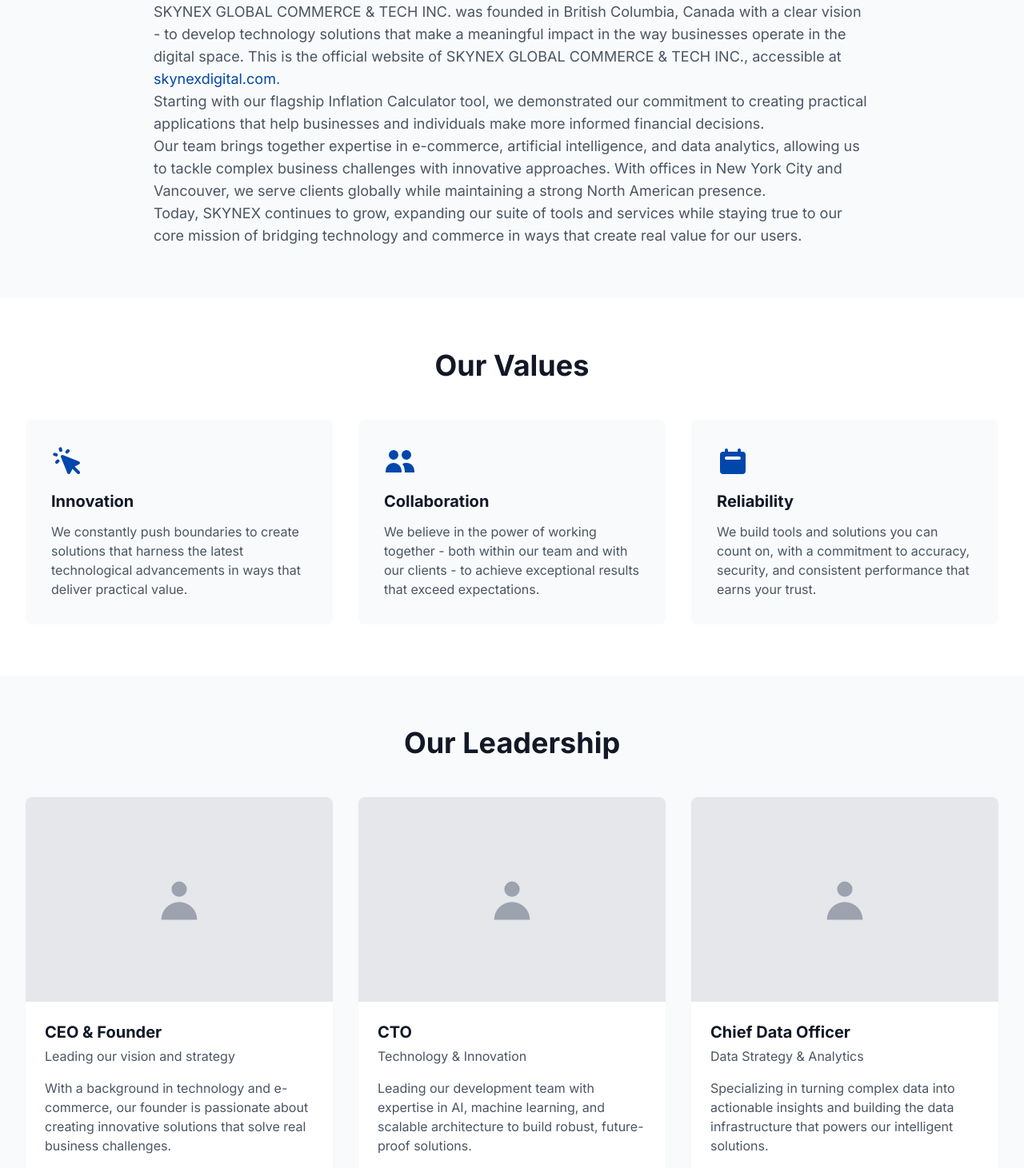
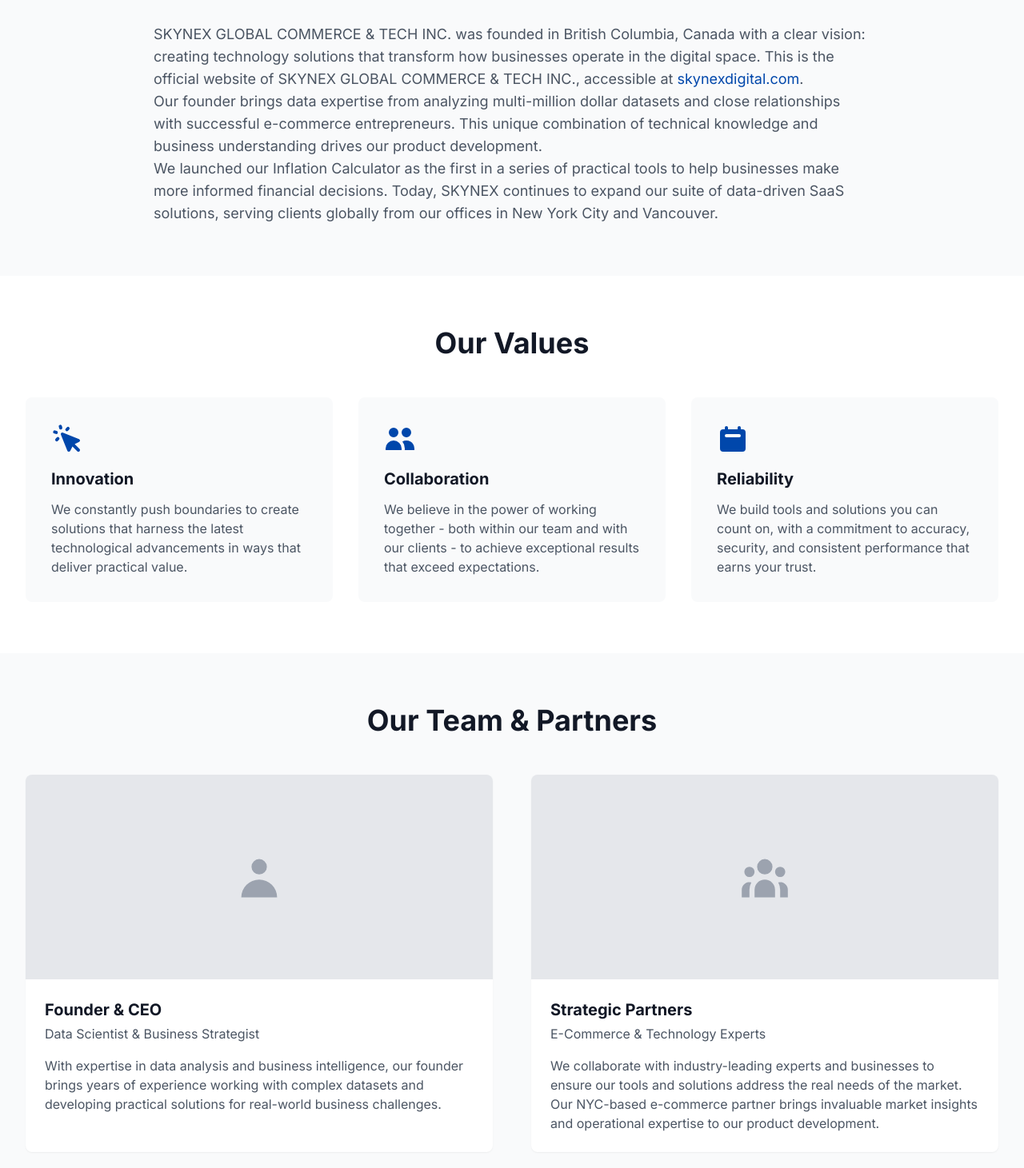
Before and after one commit to Leo309/Skynex-Website, a Next.js app: page /about in a window 1280 px wide. Shown: the part 949-2410 px from the top of the page at 80% size. Built offline with nearby package versions, Linux system fonts and the light colour scheme.

Commit message:
Update format and layout

```diff
--- a/app/(routes)/about/page.tsx
+++ b/app/(routes)/about/page.tsx
@@ -15,7 +15,7 @@
           <div className="max-w-3xl mx-auto text-center">
             <h1 className="heading-xl mb-6">About SKYNEX</h1>
             <p className="text-xl text-gray-300">
-              Building innovative digital commerce solutions and AI tools for the global market.
+              Creating intelligent, data-driven tools to power better business decisions worldwide.
             </p>
           </div>
         </div>
@@ -28,9 +28,8 @@
             <div>
               <h2 className="heading-md mb-6 text-skynex-blue dark:text-skynex-accent">Our Mission</h2>
               <p className="text-lg text-gray-700 dark:text-gray-300 mb-6">
-                At SKYNEX, our mission is to bridge the gap between cutting-edge technology and practical business applications.
-                We're committed to developing innovative solutions that empower businesses to thrive in an increasingly
-                digital economy.
+                At SKYNEX, our mission is to transform complex data into intuitive, actionable tools that businesses can rely on.
+                We're committed to developing powerful SaaS solutions that democratize access to sophisticated analytical capabilities.
               </p>
               <p className="text-lg text-gray-700 dark:text-gray-300">
                 We believe that powerful technology should be accessible, understandable, and beneficial for
@@ -59,22 +58,13 @@
           <div className="max-w-4xl mx-auto">
             <div className="prose prose-lg dark:prose-invert mx-auto">
               <p>
-                SKYNEX GLOBAL COMMERCE & TECH INC. was founded in British Columbia, Canada with a clear vision - to develop
-                technology solutions that make a meaningful impact in the way businesses operate in the digital space.
-                This is the official website of SKYNEX GLOBAL COMMERCE & TECH INC., accessible at <a href="https://skynexdigital.com" className="text-skynex-blue dark:text-skynex-accent hover:underline">skynexdigital.com</a>.
+                SKYNEX GLOBAL COMMERCE & TECH INC. was founded in British Columbia, Canada with a clear vision: creating technology solutions that transform how businesses operate in the digital space. This is the official website of SKYNEX GLOBAL COMMERCE & TECH INC., accessible at <a href="https://skynexdigital.com" className="text-skynex-blue dark:text-skynex-accent hover:underline">skynexdigital.com</a>.
               </p>
               <p>
-                Starting with our flagship Inflation Calculator tool, we demonstrated our commitment to creating
-                practical applications that help businesses and individuals make more informed financial decisions.
+                Our founder brings data expertise from analyzing multi-million dollar datasets and close relationships with successful e-commerce entrepreneurs. This unique combination of technical knowledge and business understanding drives our product development.
               </p>
               <p>
-                Our team brings together expertise in e-commerce, artificial intelligence, and data analytics, allowing
-                us to tackle complex business challenges with innovative approaches. With offices in New York City and
-                Vancouver, we serve clients globally while maintaining a strong North American presence.
-              </p>
-              <p>
-                Today, SKYNEX continues to grow, expanding our suite of tools and services while staying true to our
-                core mission of bridging technology and commerce in ways that create real value for our users.
+                We launched our Inflation Calculator as the first in a series of practical tools to help businesses make more informed financial decisions. Today, SKYNEX continues to expand our suite of data-driven SaaS solutions, serving clients globally from our offices in New York City and Vancouver.
               </p>
             </div>
           </div>
@@ -126,11 +116,11 @@
         </div>
       </section>
 
-      {/* Team Section - Placeholder for future team members */}
+      {/* Team Section */}
       <section className="py-16 bg-gray-50 dark:bg-gray-800">
         <div className="container-custom">
-          <h2 className="heading-lg mb-12 text-center">Our Leadership</h2>
-          <div className="grid md:grid-cols-3 gap-8">
+          <h2 className="heading-lg mb-12 text-center">Our Team & Partners</h2>
+          <div className="grid md:grid-cols-2 gap-12">
             <div className="bg-white dark:bg-gray-900 rounded-lg overflow-hidden shadow-sm">
               <div className="aspect-w-1 aspect-h-1 bg-gray-200 dark:bg-gray-700">
                 <div className="flex items-center justify-center h-64">
@@ -140,11 +130,11 @@
                 </div>
               </div>
               <div className="p-6">
-                <h3 className="text-xl font-bold mb-1">CEO & Founder</h3>
-                <p className="text-gray-600 dark:text-gray-400 mb-4">Leading our vision and strategy</p>
+                <h3 className="text-xl font-bold mb-1">Founder & CEO</h3>
+                <p className="text-gray-600 dark:text-gray-400 mb-4">Data Scientist & Business Strategist</p>
                 <p className="text-gray-600 dark:text-gray-300">
-                  With a background in technology and e-commerce, our founder is passionate about creating innovative
-                  solutions that solve real business challenges.
+                  With expertise in data analysis and business intelligence, our founder brings years of experience
+                  working with complex datasets and developing practical solutions for real-world business challenges.
                 </p>
               </div>
             </div>
@@ -152,33 +142,17 @@
               <div className="aspect-w-1 aspect-h-1 bg-gray-200 dark:bg-gray-700">
                 <div className="flex items-center justify-center h-64">
                   <svg className="w-16 h-16 text-gray-400" fill="currentColor" viewBox="0 0 20 20" xmlns="http://www.w3.org/2000/svg">
-                    <path fillRule="evenodd" d="M10 9a3 3 0 100-6 3 3 0 000 6zm-7 9a7 7 0 1114 0H3z" clipRule="evenodd" />
+                    <path d="M13 6a3 3 0 11-6 0 3 3 0 016 0zM18 8a2 2 0 11-4 0 2 2 0 014 0zM14 15a4 4 0 00-8 0v3h8v-3zM6 8a2 2 0 11-4 0 2 2 0 014 0zM16 18v-3a5.972 5.972 0 00-.75-2.906A3.005 3.005 0 0119 15v3h-3zM4.75 12.094A5.973 5.973 0 004 15v3H1v-3a3 3 0 013.75-2.906z" />
                   </svg>
                 </div>
               </div>
               <div className="p-6">
-                <h3 className="text-xl font-bold mb-1">CTO</h3>
-                <p className="text-gray-600 dark:text-gray-400 mb-4">Technology & Innovation</p>
+                <h3 className="text-xl font-bold mb-1">Strategic Partners</h3>
+                <p className="text-gray-600 dark:text-gray-400 mb-4">E-Commerce & Technology Experts</p>
                 <p className="text-gray-600 dark:text-gray-300">
-                  Leading our development team with expertise in AI, machine learning, and scalable architecture
-                  to build robust, future-proof solutions.
-                </p>
-              </div>
-            </div>
-            <div className="bg-white dark:bg-gray-900 rounded-lg overflow-hidden shadow-sm">
-              <div className="aspect-w-1 aspect-h-1 bg-gray-200 dark:bg-gray-700">
-                <div className="flex items-center justify-center h-64">
-                  <svg className="w-16 h-16 text-gray-400" fill="currentColor" viewBox="0 0 20 20" xmlns="http://www.w3.org/2000/svg">
-                    <path fillRule="evenodd" d="M10 9a3 3 0 100-6 3 3 0 000 6zm-7 9a7 7 0 1114 0H3z" clipRule="evenodd" />
-                  </svg>
-                </div>
-              </div>
-              <div className="p-6">
-                <h3 className="text-xl font-bold mb-1">Chief Data Officer</h3>
-                <p className="text-gray-600 dark:text-gray-400 mb-4">Data Strategy & Analytics</p>
-                <p className="text-gray-600 dark:text-gray-300">
-                  Specializing in turning complex data into actionable insights and building the data infrastructure
-                  that powers our intelligent solutions.
+                  We collaborate with industry-leading experts and businesses to ensure our tools and solutions
+                  address the real needs of the market. Our NYC-based e-commerce partner brings invaluable
+                  market insights and operational expertise to our product development.
                 </p>
               </div>
             </div>
--- a/app/(routes)/terms/page.tsx
+++ b/app/(routes)/terms/page.tsx
@@ -144,8 +144,3 @@
     </div>
   );
 }
-
-export const metadata = {
-  title: 'Terms of Service | SKYNEX GLOBAL COMMERCE & TECH INC.',
-  description: 'Terms of Service for SKYNEX GLOBAL COMMERCE & TECH INC. Please read these terms before using our website and services.',
-};
--- a/app/(routes)/tools/page.tsx
+++ b/app/(routes)/tools/page.tsx
@@ -2,8 +2,8 @@
 import Link from 'next/link';
 
 export const metadata = {
-  title: 'Digital Tools | SKYNEX GLOBAL COMMERCE & TECH INC.',
-  description: 'Explore our suite of AI-powered tools for e-commerce and business intelligence.',
+  title: 'AI-Powered Tools | SKYNEX GLOBAL COMMERCE & TECH INC.',
+  description: 'Explore our suite of data-driven, AI-powered SaaS tools for financial analytics, business intelligence, and decision support.',
 };
 
 export default function ToolsPage() {
--- a/components/ContactCTA.tsx
+++ b/components/ContactCTA.tsx
@@ -7,8 +7,8 @@
         <div className="max-w-3xl mx-auto text-center">
           <h2 className="heading-lg mb-6">Ready to Transform Your Business?</h2>
           <p className="text-lg mb-8 text-blue-100">
-            Connect with our team to discuss how SKYNEX can help you leverage technology
-            for growth and innovation in today's competitive landscape.
+            Connect with our team to discuss how SKYNEX's data-driven tools and AI solutions
+            can help your business make smarter decisions and achieve greater success.
           </p>
           <div className="flex flex-col sm:flex-row gap-4 justify-center">
             <Link href="/contact" className="bg-white text-blue-700 hover:bg-blue-50 font-bold py-3 px-8 rounded-md transition-colors text-lg">
--- a/components/FeaturedTools.tsx
+++ b/components/FeaturedTools.tsx
@@ -8,8 +8,8 @@
         <div className="text-center mb-12">
           <h2 className="heading-lg mb-4">Our Digital Tools</h2>
           <p className="text-lg text-gray-600 dark:text-gray-300 max-w-3xl mx-auto">
-            Practical solutions powered by data and AI to help you make better decisions
-            and stay ahead in today's fast-paced business environment.
+            Data-powered solutions designed to enhance decision-making and help your
+            business thrive in today's competitive environment.
           </p>
         </div>
 
--- a/components/Footer.tsx
+++ b/components/Footer.tsx
@@ -9,10 +9,10 @@
         <div className="grid grid-cols-1 md:grid-cols-4 gap-8">
           {/* Company Info */}
           <div className="md:col-span-2">
-            <h3 className="text-xl font-bold mb-4 text-skynex-accent">SKYNEX GLOBAL</h3>
+            <h3 className="text-xl font-bold mb-4 text-skynex-accent">SKYNEX DIGITAL</h3>
             <p className="mb-4 text-gray-300">
               SKYNEX GLOBAL COMMERCE & TECH INC.<br />
-              Building innovative e-commerce and AI solutions from British Columbia, Canada.
+              Building data-driven, AI-powered tools to enhance financial, e-commerce, and business solutions globally as SaaS.
             </p>
             <div className="flex space-x-4">
               <a href="https://linkedin.com" className="text-gray-300 hover:text-white">
@@ -74,9 +74,8 @@
         </div>
 
         <div className="border-t border-gray-800 mt-8 pt-8 flex flex-col md:flex-row justify-between items-center">
-          <div className="text-sm text-gray-400 space-y-2">
+          <div className="text-sm text-gray-400">
             <p>Copyright &copy; {new Date().getFullYear()} SKYNEX GLOBAL COMMERCE & TECH INC. All rights reserved.</p>
-            <p>This website is owned by SKYNEX GLOBAL COMMERCE & TECH INC.</p>
           </div>
           <div className="flex space-x-6 mt-4 md:mt-0">
             <Link href="/privacy" className="text-sm text-gray-400 hover:text-gray-300">Privacy Policy</Link>
```
Also changed, not shown: app/page.tsx (+6 -5 lines), components/HeroSection.tsx (+4 -4 lines), components/ServiceSection.tsx (+12 -11 lines).
